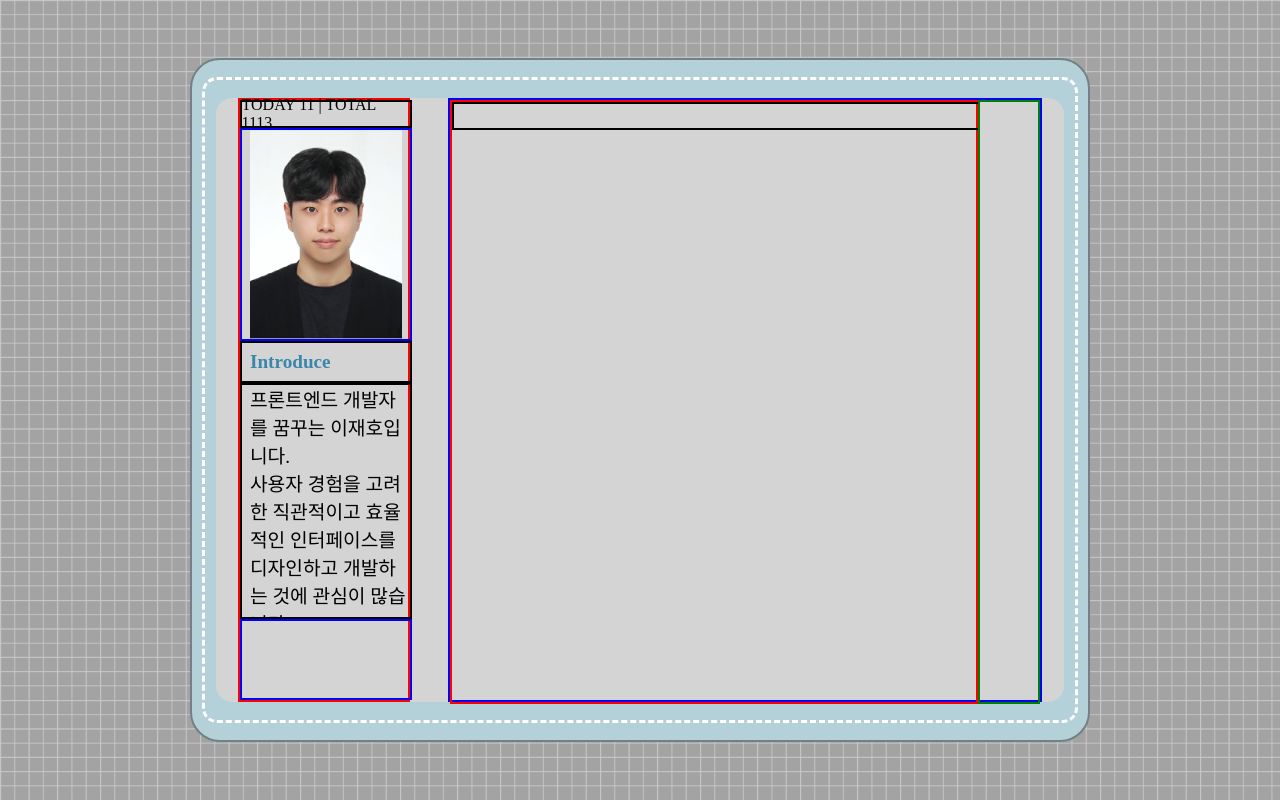
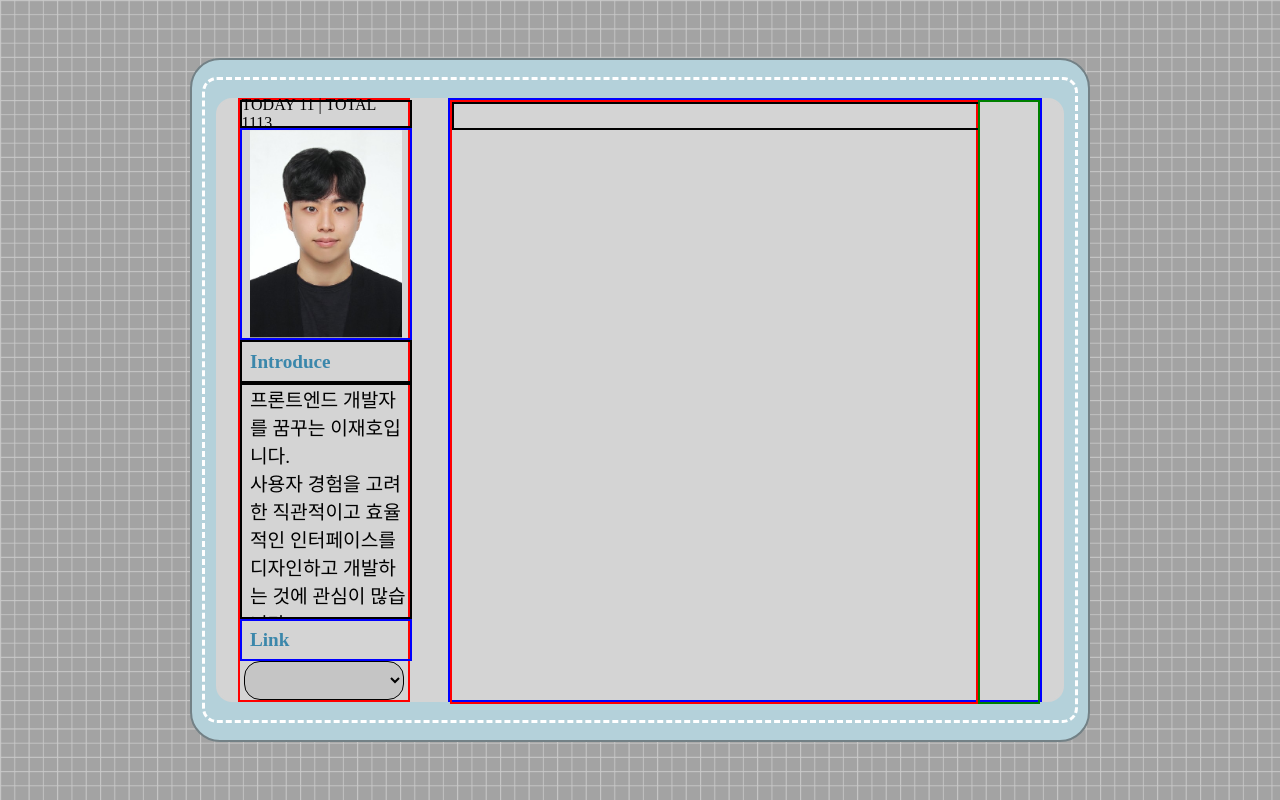
Before and after one commit to jaeho13/Cyworld, a React (Create React App) app in the folder CYWORLD/: page / in a window 1280 px wide. Built offline with nearby package versions, Linux system fonts and the light colour scheme.

Commit message:
0503 홈페이지 왼측 테두리 마무리 전

```diff
--- a/CYWORLD/src/Components/Home.jsx
+++ b/CYWORLD/src/Components/Home.jsx
@@ -36,6 +36,10 @@ const Home = () => {
                                         프론트엔드 개발자를 꿈꾸는 이재호입니다.<br />
                                         사용자 경험을 고려한 직관적이고 효율적인 인터페이스를 디자인하고 개발하는 것에 관심이 많습니다. <br />
                                     </LeftInfo>
+
+                                    <LeftLinkTitle>
+                                        Link
+                                    </LeftLinkTitle>
 
                                     <LeftLink>
 
@@ -231,13 +235,31 @@ const LeftInfo = styled.div`
     padding-left: 5%;
     overflow: hidden;
     text-overflow: ellipsis;
-    whiteSpace: nowrap;
 `
 
-const LeftLink = styled.div`
-    width: 100%;
-    height: 10vh;
+const LeftLinkTitle = styled.div`
+    width: 95%;
+    height: 5vh;
     border: 2px solid blue;
+    color: #3B87AB;
+    font-weight: bold;
+    display: flex;
+    align-items: center;
+    font-size: 1.2rem;
+    padding-left: 5%;
+`
+
+const LeftLink = styled.select`
+    width: 95%;
+    height: 5vh;
+    border: 1px solid black;
+    border-radius: 16px;
+    padding-left: 5%;
+    color: black;
+    background-color: rgba(163, 163, 163, 0.3);
+    display: flex;
+    align-items: center;
+    margin: 0 auto;
 `
 
 const RightBind = styled.div`
```
